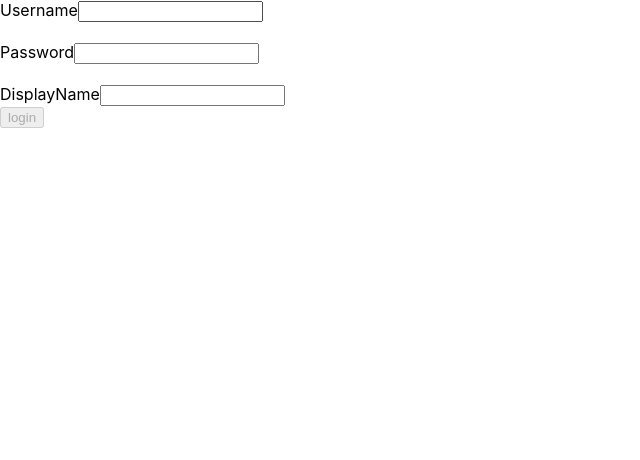
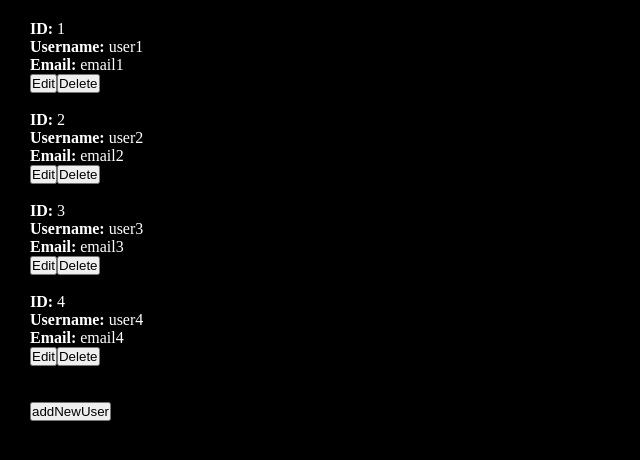
Before and after one commit to shivamsinghAIMLops32/reactScrimba, a React (Vite) app: page / in a window 1280 px wide. Shown: the top 460 px of the page, without its empty margins (0-640 px from the left). Built offline with nearby package versions, Linux system fonts and the light colour scheme.

Commit message:
usestate hook and using on array

```diff
--- a/index.css
+++ b/index.css
@@ -1,30 +1,11 @@
 *{
     box-sizing: border-box;
+    margin:0;
+    padding: 0;
 }
 
-body {
-    margin: 0px;
-    font-family: Inter, sans-serif;
-
+body{
+    color:white;
+    background-color: black;
+    margin: 20px 30px;
 }
-
-header{
-    height: 55px;
-    display: flex;
-    align-items: center;
-    justify-content: center;
-    background-color: #f55A5A;
-    color: white;
-}
-
-header > img{
-    width: 24px;
-    height: 24px;
-    margin-right: 7px;
-}
-
-header > h1 {
-    font-size: 0.9rem;
-    font-weight: 800;
-    font-family: Inter;
-}
--- a/src/App.jsx
+++ b/src/App.jsx
@@ -1,12 +1,24 @@
-import React from 'react'
-import LoginForm from './components/LoginForm'
-import RegisterForm from './components/RegisterForm'
+import React ,{useState} from 'react';
+import LoginForm from './components/LoginForm';
+import RegisterForm from './components/RegisterForm';
+import UserDetails from './components/UserDetails';
 
 const App = () => {
+  const [users,setUsers]= useState([
+    {id:1,username:"user1",email:"email1"},
+    {id:2,username:"user2",email:"email2"},
+    {id:3,username:"user3",email:"email3"},
+    {id:4,username:"user4",email:"email4"},
+  ]);
+
+  const addingNewUser = ()=>{
+    const newUser = {id:users.length+1,username:"newUser",email:"newUser@email.com"};
+    setUsers([...users,newUser]);
+  }
   return (
     <>
-    {/* <LoginForm/> */}
-    <RegisterForm/>
+    {users.map((user)=> <UserDetails user={user} key={user.id} setUsers={setUsers}/>)}<br/>
+    <button onClick={addingNewUser}>addNewUser</button>
     </>
   )
 }
--- /dev/null
+++ b/src/components/UserDetails.jsx
@@ -0,0 +1,86 @@
+import React, { useState } from "react";
+import PropTypes from "prop-types";
+
+const UserDetails = ({ user, setUsers }) => {
+  const [isEditing, setIsEditing] = useState(false);
+  const [username, setUsername] = useState(user.username);
+  const [email, setEmail] = useState(user.email);
+
+  const handleSave = () => {
+    setUsers((currentUsersState) =>
+      currentUsersState.map((currentUser) =>
+        currentUser.id === user.id
+          ? { ...currentUser, username, email } // Update the user
+          : currentUser
+      )
+    );
+    setIsEditing(false); // Exit edit mode
+  };
+
+  return (
+    <div>
+      <div>
+        <b>ID: </b>
+        <span>{user.id}</span>
+        <br />
+        <b>Username: </b>
+        {isEditing ? (
+          <input
+            type="text"
+            name="username"
+            id="username"
+            value={username}
+            onChange={(e) => setUsername(e.target.value)}
+          />
+        ) : (
+          <span>{username}</span> // Show updated username
+        )}
+        <br />
+        <b>Email: </b>
+        {isEditing ? (
+          <input
+            type="text"
+            name="email"
+            id="email"
+            value={email}
+            onChange={(e) => setEmail(e.target.value)}
+          />
+        ) : (
+          <span>{email}</span> // Show updated email
+        )}
+        <br />
+      </div>
+      <div>
+        {isEditing ? (
+          <>
+            <button onClick={handleSave}>Save</button>
+            <button onClick={() => setIsEditing(false)}>Cancel</button>
+          </>
+        ) : (
+          <button onClick={() => setIsEditing(true)}>Edit</button>
+        )}
+        <button
+          onClick={() =>
+            setUsers((currentUsersState) =>
+              currentUsersState.filter((currentUser) => currentUser.id !== user.id)
+            )
+          }
+        >
+          Delete
+        </button>
+      </div>
+      <br />
+    </div>
+  );
+};
+
+export default UserDetails;
+
+UserDetails.propTypes = {
+  user: PropTypes.shape({
+    id: PropTypes.number.isRequired,
+    username: PropTypes.string.isRequired,
+    email: PropTypes.string.isRequired,
+  }).isRequired,
+  setUsers: PropTypes.func.isRequired,
+};
--- a/src/main.jsx
+++ b/src/main.jsx
@@ -3,7 +3,7 @@ import { createRoot } from 'react-dom/client'
 import App from './App.jsx'
 
 createRoot(document.getElementById('root')).render(
-  <StrictMode>
+
     <App />
-  </StrictMode>,
+
 )
```
Also changed, not shown: src/components/UserProfile.jsx (deleted, +0 -24 lines).
